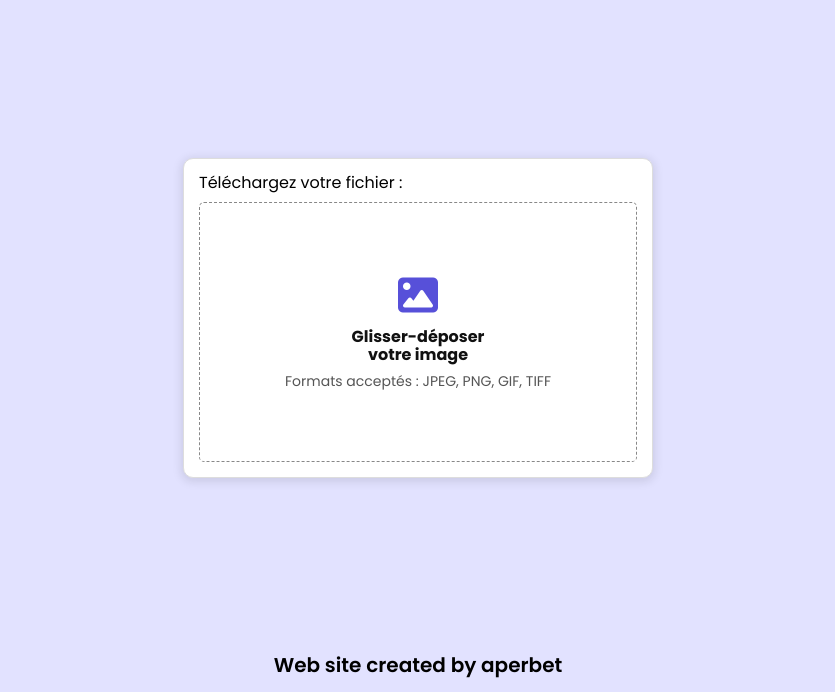
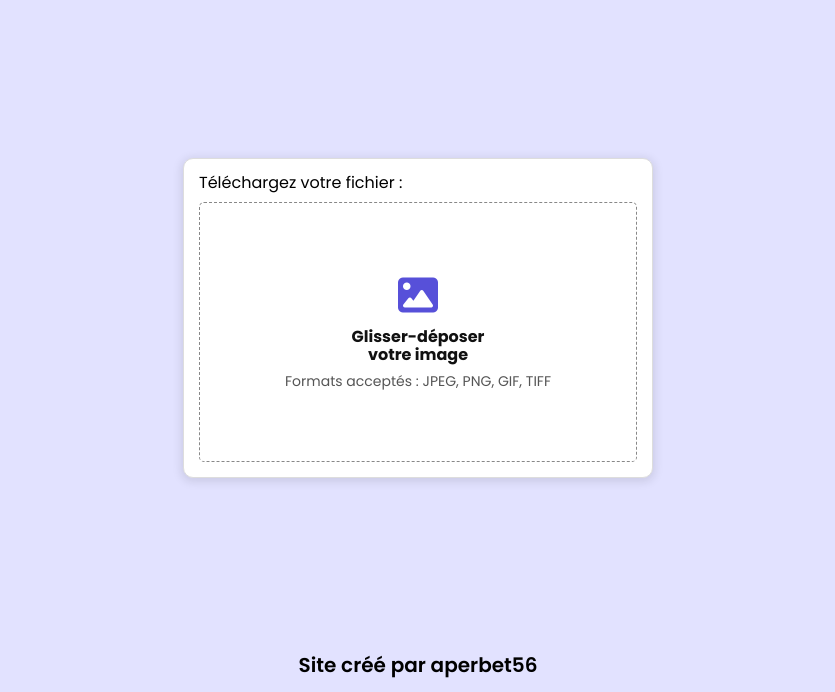
Before and after one commit to aperbet56/file_upload, a plain HTML site: page index.html in a window 1280 px wide. Shown: the part 108-800 px from the top of the page, without its empty margins (222-1057 px from the left). Drawn offline with Linux system fonts and the light colour scheme.

Commit message:
Modification du contenu de la balise span présente dans le footer

```diff
--- a/index.html
+++ b/index.html
@@ -39,7 +39,7 @@
       </section>
     </main>
     <footer>
-      <span>Web site created by aperbet</span>
+      <span>Site créé par aperbet56</span>
     </footer>
 
     <script src="script.js"></script>
```
